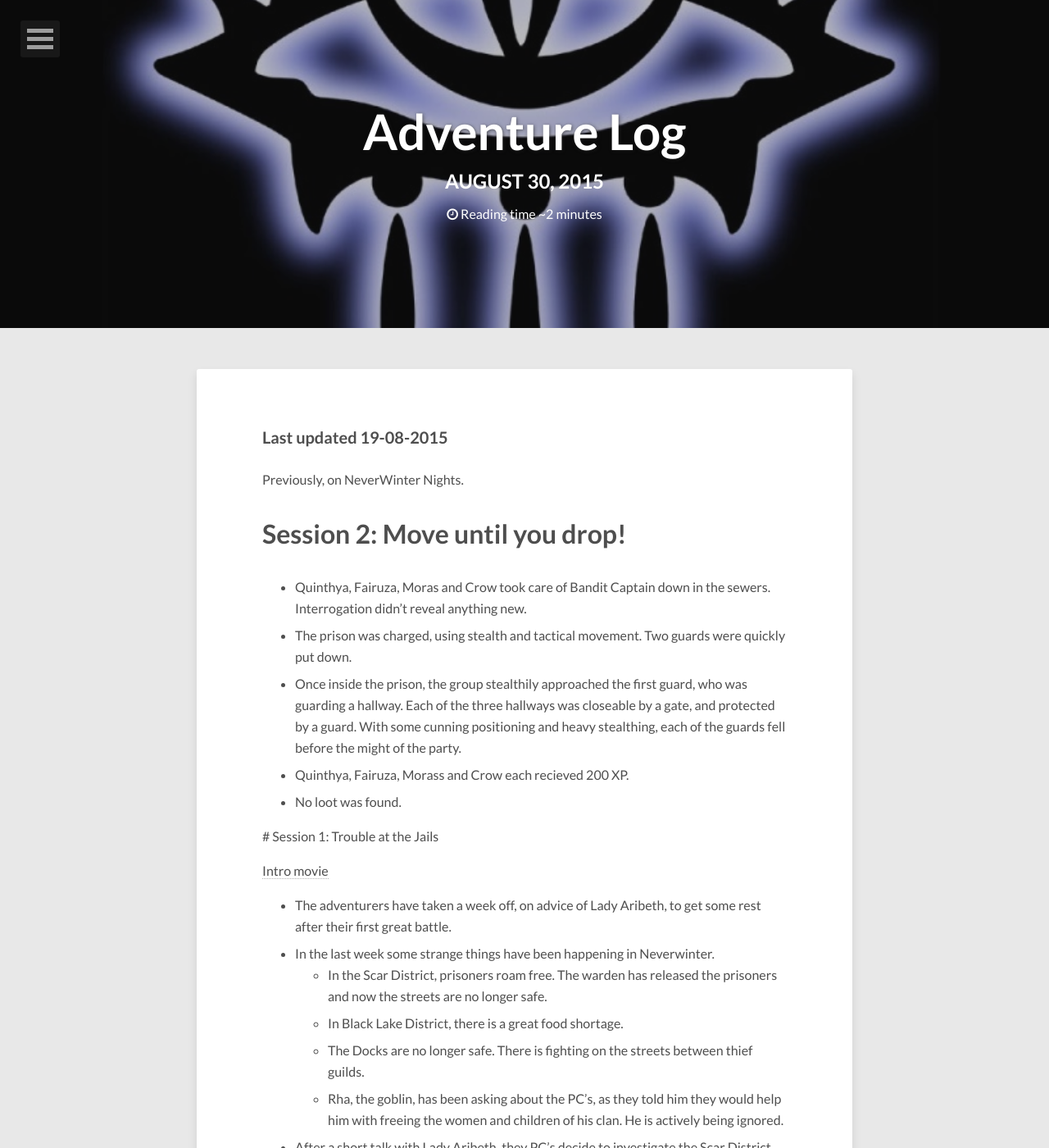
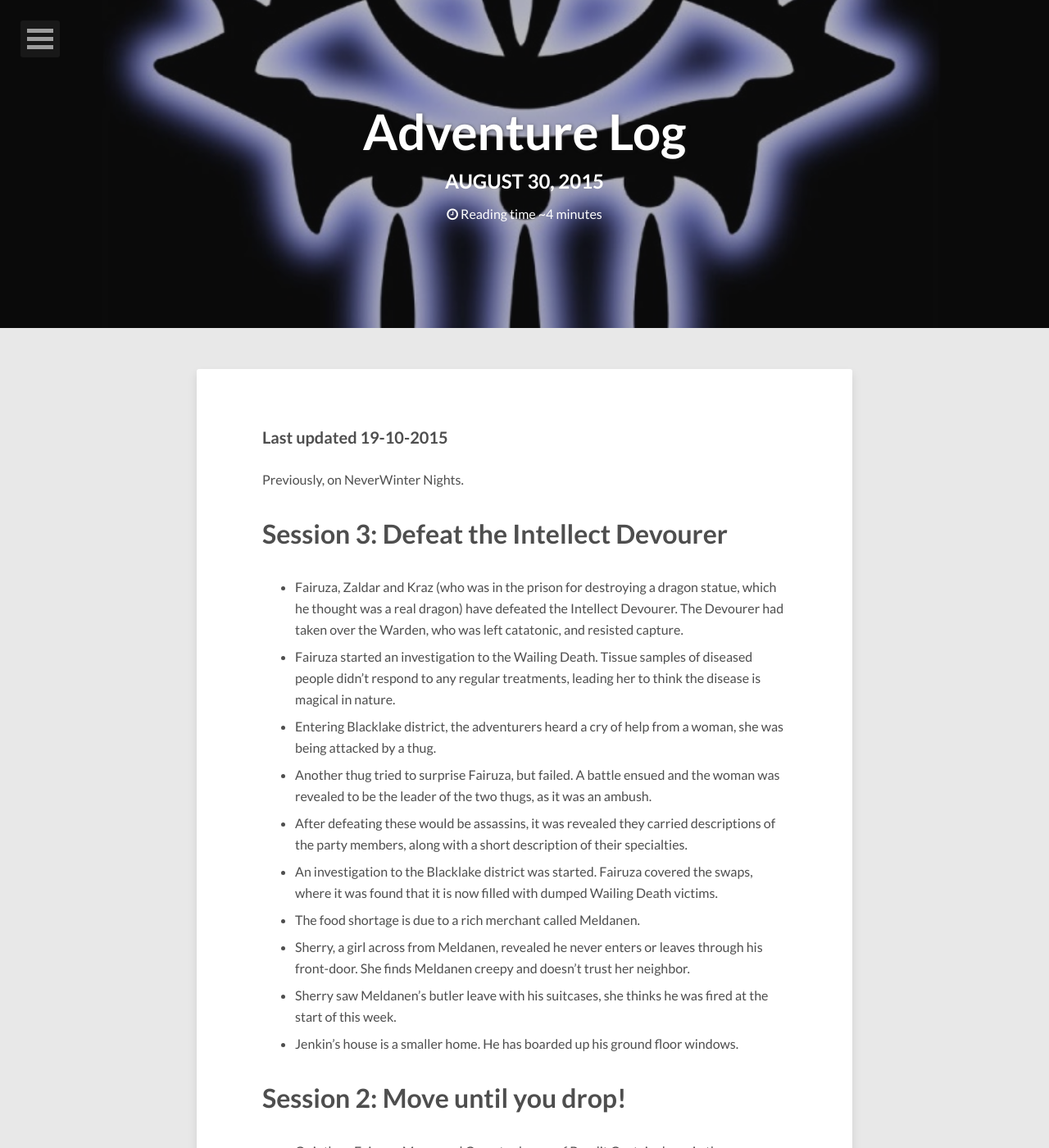
Before and after one commit to eirvandelden/eirvandelden.github.io, a Jekyll site: the page built from _posts/dnd/2015-08-30-adventure-log.markdown, in a window 1280 px wide and 1400 px high. Shown: the whole window at 82% size. Built offline with Jekyll 4.4.1, drawn with Linux system fonts in a browser that asks for light colours; nearby versions of some CDN libraries; comment, search, counter and statistics services are not loaded; some of the changed text lies outside the part shown.

Commit message:
Added adventure log of session 3

```diff
--- a/_posts/dnd/2015-08-30-adventure-log.markdown
+++ b/_posts/dnd/2015-08-30-adventure-log.markdown
@@ -1,7 +1,7 @@
 ---
 layout: post
 title: "Adventure Log"
-modified: 2015-09-04
+modified: 2015-10-18
 categories: dnd
 description: "What happened previously in our D&D session"
 tags: []
@@ -14,9 +14,22 @@ share:
 date: 2015-08-30T11:13:51+02:00
 ---
 
-**Last updated 19-08-2015**
+**Last updated 19-10-2015**
 
 Previously, on NeverWinter Nights.
+
+# Session 3: Defeat the Intellect Devourer
+
+- Fairuza, Zaldar and Kraz (who was in the prison for destroying a dragon statue, which he thought was a real dragon) have defeated the Intellect Devourer. The Devourer had taken over the Warden, who was left catatonic, and resisted capture.
+- Fairuza started an investigation to the Wailing Death. Tissue samples of diseased people didn’t respond to any regular treatments, leading her to think the disease is magical in nature.
+- Entering Blacklake district, the adventurers heard a cry of help from a woman, she was being attacked by a thug.
+- Another thug tried to surprise Fairuza, but failed. A battle ensued and the woman was revealed to be the leader of the two thugs, as it was an ambush.
+- After defeating these would be assassins, it was revealed they carried descriptions of the party members, along with a short description of their specialties.
+- An investigation to the Blacklake district was started. Fairuza covered the swaps, where it was found that it is now filled with dumped Wailing Death victims.
+- The food shortage is due to a rich merchant called Meldanen.
+- Sherry, a girl across from Meldanen, revealed he never enters or leaves through his front-door. She finds Meldanen creepy and doesn’t trust her neighbor.
+- Sherry saw Meldanen’s butler leave with his suitcases, she thinks he was fired at the start of this week.
+- Jenkin’s house is a smaller home. He has boarded up his ground floor windows.
 
 # Session 2: Move until you drop!
 - Quinthya, Fairuza, Moras and Crow took care of Bandit Captain down in the sewers. Interrogation didn't reveal anything new.
```
